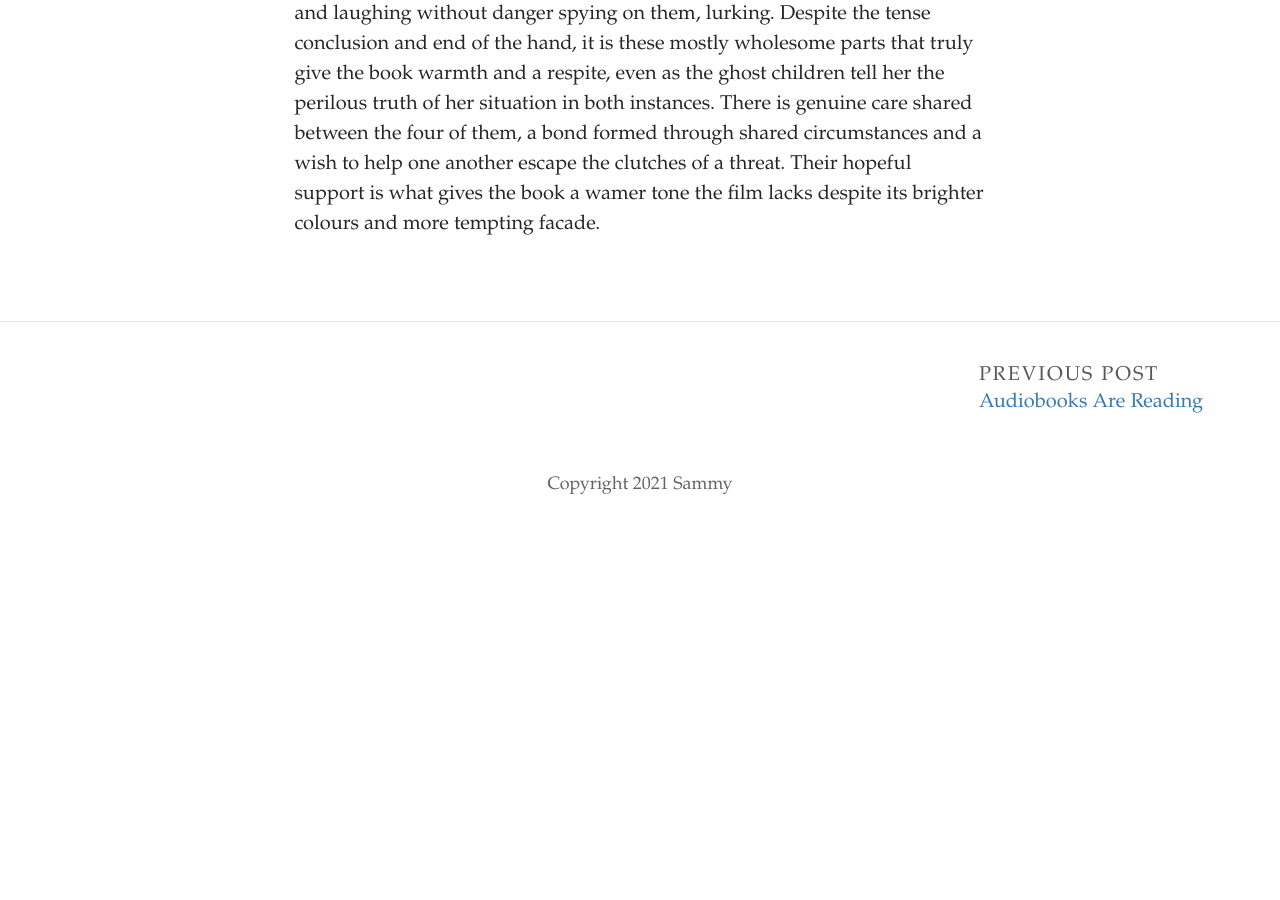
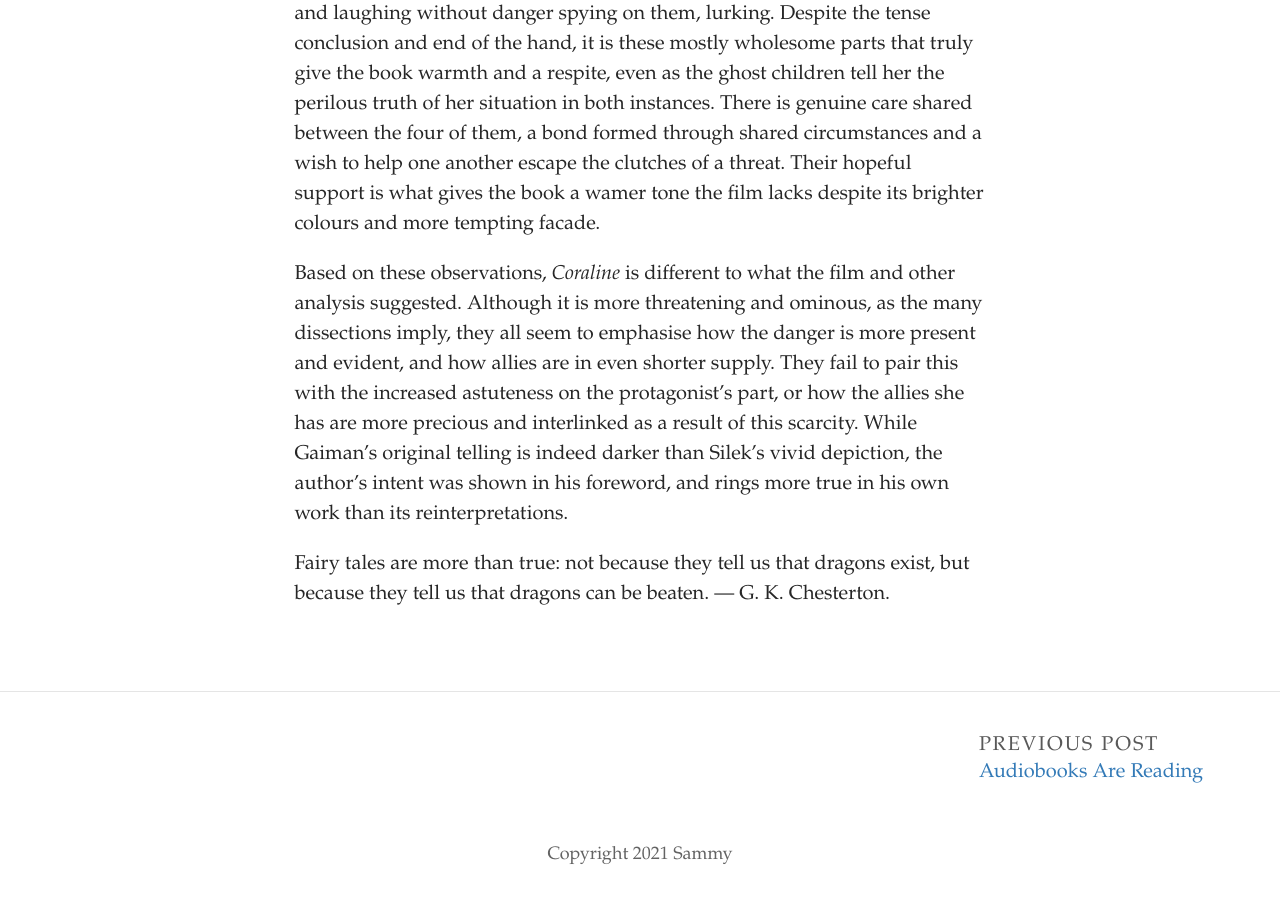
Before and after one commit to SammySpinsAYarn/Blog, a Jekyll site: the page built from _posts/2023-06-09-need-an-idea.md, in a window 1280 px wide and 900 px high, scrolled down 1536 px. Built offline with Jekyll 4.4.1, drawn with Linux system fonts in a browser that asks for light colours; some web fonts are replaced; before the commit the page ends 2066 px from its top, so only the background shows below that.

Commit message:
Update Post “2023-06-09-need-an-idea”

```diff
--- a/_posts/2023-06-09-need-an-idea.md
+++ b/_posts/2023-06-09-need-an-idea.md
@@ -12,3 +12,7 @@ When the film was released in 2009, *Coraline* was a colourful stop-motion anima
 Y﻿et the narration gives a far greater sense of competence and confidence than the film elicits. Coraline is by no means unafraid, even crying at times. But she typically has a plan at the ready and thinks ahead for the best way to handle the dangerous situations she finds herself in. The book protagonist is more capable and prepared, collecting provisions and setting traps. Film Coraline is far more reactive, more reliant on those around her for assistance and protection, likely due to the exaggerated isolation the written representation experiences, having to fend for herself against the malevolent and far creepier Other Mother. This increased awareness is reassuring, as Coraline is more concious of the threat posed by the world on the other side of the door. The limited third person narrative presented is Coraline's perspective; we recognise danger because she sees the warning signs, making her survival more probable.
 
 I﻿t is ultimately the relationship between Coraline and the other children that distinguishes the tones of the two tellings. The film has only brief warnings between the ghosts, and the irritation of Wybie. The book has more details on the warm interactions between Coraline and the spectres of the former victims. She comforts them and helps them recover parts of themselves. Rather than a brief omen, Coraline has the extended playdate and picnic  dream. Though they also impart warnings, these children tell her directly of the threat and provide reassurance of her capabilities before they leave tp places unknown, finally freed. The four of them get to be children, playing and laughing without danger spying on them, lurking. Despite the tense conclusion and end of the hand, it is these mostly wholesome parts that truly give the book warmth and a respite, even as the ghost children tell her the perilous truth of her situation in both instances. There is genuine care shared between the four of them, a bond formed through shared circumstances and a wish to help one another escape the clutches of a threat. Their hopeful support is what gives the book a wamer tone the film lacks despite its brighter colours and more tempting facade.
+
+B﻿ased on these observations, *Coraline* is different to what the film and other analysis suggested. Although it is more threatening and ominous, as the many dissections imply, they all seem to emphasise how the danger is more present and evident, and how allies are in even shorter supply. They fail to pair this with the increased astuteness on the protagonist's part, or how the allies she has are more precious and interlinked as a result of this scarcity. While Gaiman's original telling is indeed darker than Silek's vivid depiction, the author's intent was shown in his foreword, and rings more true in his own work than its reinterpretations.
+
+Fairy tales are more than true: not because they tell us that dragons exist, but because they tell us that dragons can be beaten. — G. K. Chesterton.
```
